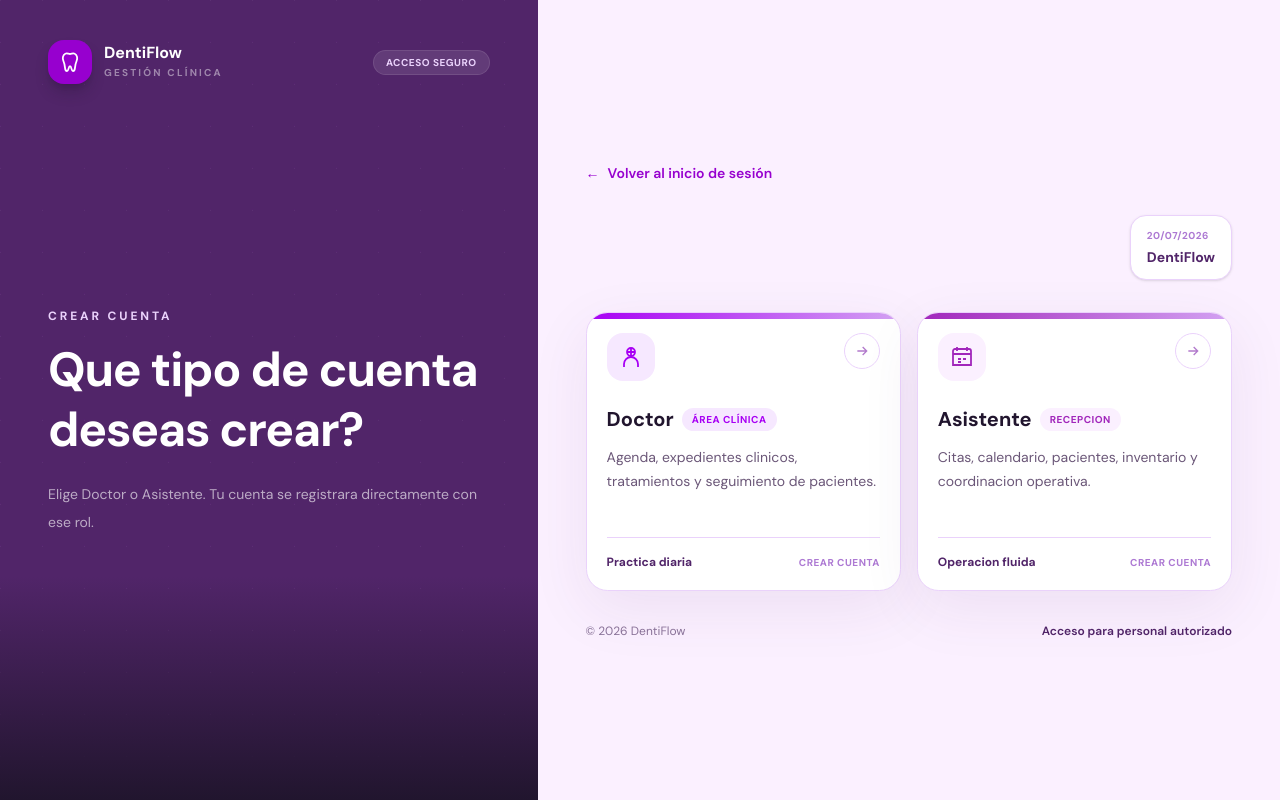
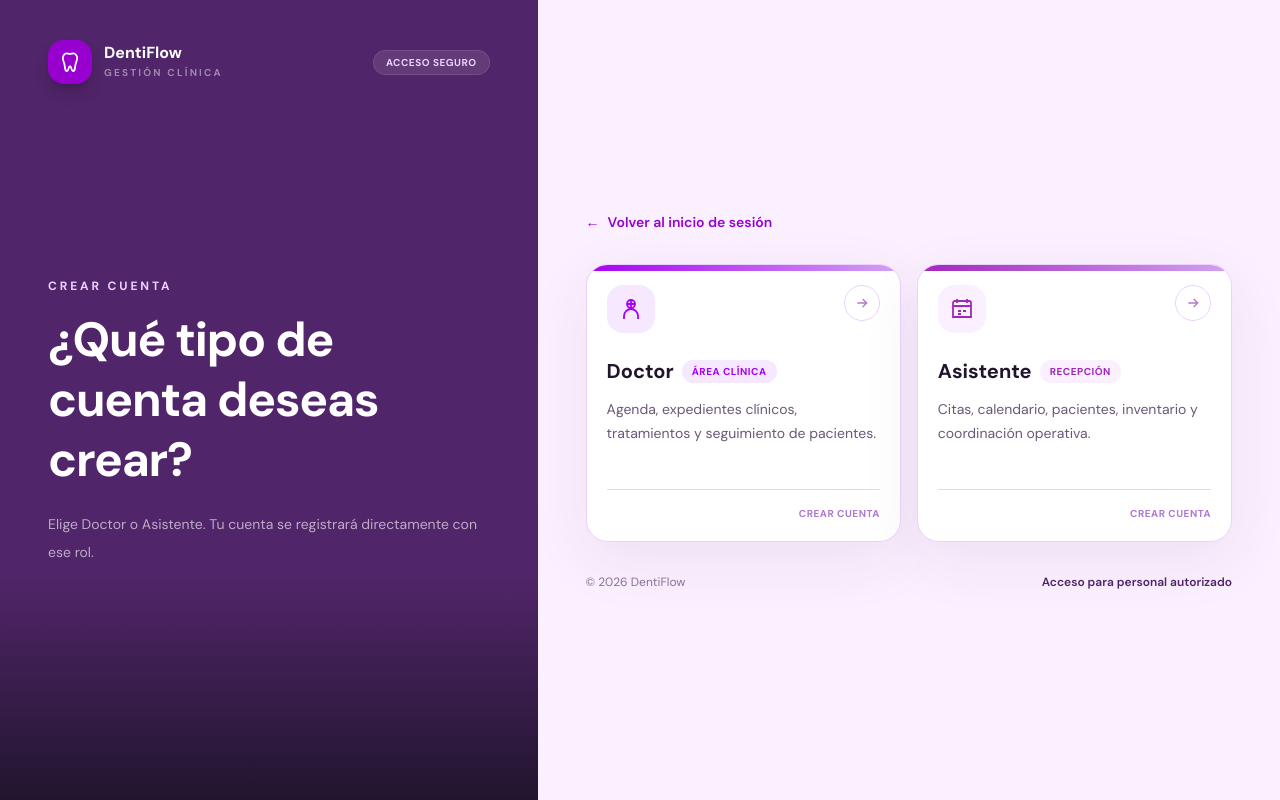
Before and after one commit to Roier333/DentiFlow, a Laravel app: page /register in a window 1280 px wide. Run offline with Laravel 12, Linux system fonts and the light colour scheme; style sheets or scripts are compiled from the project's sources.

Commit message:
Cambios de front pt1

```diff
--- a/resources/views/admin/reports/edit-appointment.blade.php
+++ b/resources/views/admin/reports/edit-appointment.blade.php
@@ -8,7 +8,7 @@
         <div>
             <p class="text-sm font-semibold text-[#9700cf]">Reportes</p>
             <h1 class="mt-1 text-3xl font-bold tracking-tight text-slate-900">Editar cita terminada</h1>
-            <p class="mt-2 max-w-2xl text-sm text-slate-500">Corrige la informacion historica de la cita y sincroniza el reporte generado.</p>
+            <p class="mt-2 max-w-2xl text-sm text-slate-500">Corrige la información histórica de la cita y sincroniza el reporte generado.</p>
         </div>
         <a href="{{ route('admin.reports') }}" class="inline-flex items-center justify-center rounded-xl border border-slate-200 bg-white px-5 py-3 text-sm font-bold text-slate-700 shadow-sm transition hover:bg-slate-50">Volver a reportes</a>
     </section>
@@ -72,7 +72,7 @@
         </div>
 
         <div class="mt-6 rounded-2xl border border-[#ead2fb] bg-[#fbf0ff] p-4 text-sm text-[#512569]">
-            Cita #{{ $appointment->id }} marcada como terminada. Al guardar, el reporte vinculado se actualizara con paciente, tratamiento, fecha y costo del catalogo.
+            Cita #{{ $appointment->id }} marcada como terminada. Al guardar, el reporte vinculado se actualizará con paciente, tratamiento, fecha y costo del catálogo.
         </div>
 
         <div class="mt-7 flex flex-col gap-3 sm:flex-row sm:justify-end">
--- a/resources/views/auth/role-selector.blade.php
+++ b/resources/views/auth/role-selector.blade.php
@@ -16,8 +16,7 @@
             'key' => 'doctor',
             'title' => 'Doctor',
             'label' => 'Área clínica',
-            'description' => 'Agenda, expedientes clinicos, tratamientos y seguimiento de pacientes.',
-            'metric' => 'Practica diaria',
+            'description' => 'Agenda, expedientes clínicos, tratamientos y seguimiento de pacientes.',
             'accent' => '#a800f4',
             'soft' => '#f6e8ff',
             'icon' => 'doctor',
@@ -25,9 +24,8 @@
         [
             'key' => 'asistente',
             'title' => 'Asistente',
-            'label' => 'Recepcion',
-            'description' => 'Citas, calendario, pacientes, inventario y coordinacion operativa.',
-            'metric' => 'Operacion fluida',
+            'label' => 'Recepción',
+            'description' => 'Citas, calendario, pacientes, inventario y coordinación operativa.',
             'accent' => '#a126bb',
             'soft' => '#fbf0ff',
             'icon' => 'calendar',
@@ -57,8 +55,8 @@
             <div class="flex flex-1 flex-col justify-center py-14 lg:py-16">
                 <div class="mx-auto max-w-lg text-left">
                     <p class="text-xs font-bold uppercase tracking-[0.24em] text-[#ead2fb]">Crear cuenta</p>
-                    <h1 class="mt-4 text-4xl font-bold leading-tight tracking-tight sm:text-5xl">Que tipo de cuenta deseas crear?</h1>
-                    <p class="mt-5 max-w-md text-sm leading-7 text-white/62">Elige Doctor o Asistente. Tu cuenta se registrara directamente con ese rol.</p>
+                    <h1 class="mt-4 text-4xl font-bold leading-tight tracking-tight sm:text-5xl">¿Qué tipo de cuenta deseas crear?</h1>
+                    <p class="mt-5 max-w-md text-sm leading-7 text-white/62">Elige Doctor o Asistente. Tu cuenta se registrará directamente con ese rol.</p>
                 </div>
             </div>
 
@@ -77,14 +75,7 @@
             @endif
             @include('partials.flash-success')
 
-            <div class="flex justify-end">
-                <div class="hidden rounded-2xl border border-[#ead2fb] bg-white px-4 py-3 shadow-sm sm:block">
-                    <p class="text-[10px] font-bold uppercase tracking-wider text-[#ad79d3]">{{ now()->format('d/m/Y') }}</p>
-                    <p class="mt-1 text-sm font-bold text-[#512569]">DentiFlow</p>
-                </div>
-            </div>
-
-            <div class="mt-8 grid gap-4 md:grid-cols-2">
+            <div class="grid gap-4 md:grid-cols-2">
                 @foreach($roles as $role)
                     <a href="{{ route('register', ['role' => $role['key']]) }}" class="group relative overflow-hidden rounded-[1.35rem] border border-[#ead2fb] bg-white p-5 shadow-[0_18px_60px_rgba(81,37,105,.08)] transition duration-300 hover:-translate-y-1 hover:border-[#b27acc] hover:shadow-[0_24px_80px_rgba(81,37,105,.16)]">
                         <div class="absolute inset-x-0 top-0 h-1.5" style="background: linear-gradient(90deg, {{ $role['accent'] }}, #d3a2f2);"></div>
@@ -111,8 +102,7 @@
                             <p class="mt-3 min-h-[72px] text-sm leading-6 text-[#6b5778]">{{ $role['description'] }}</p>
                         </div>
 
-                        <div class="mt-5 flex items-center justify-between border-t border-[#ead2fb] pt-4">
-                            <span class="text-xs font-bold text-[#512569]">{{ $role['metric'] }}</span>
+                        <div class="mt-5 flex items-center justify-end border-t border-[#ead2fb] pt-4">
                             <span class="text-[10px] font-bold uppercase tracking-wider text-[#ad79d3]">Crear cuenta</span>
                         </div>
                     </a>
--- a/resources/views/dentists/create.blade.php
+++ b/resources/views/dentists/create.blade.php
@@ -48,7 +48,7 @@
 
             <div class="rounded-3xl border border-[#ead2fb] bg-[#f6e8ff]/50 p-5">
                 <h2 class="text-sm font-bold text-gray-800">Acceso del doctor</h2>
-                <p class="mt-1 text-xs text-gray-500">Estos datos se usaran para iniciar sesion con perfil de doctor.</p>
+                <p class="mt-1 text-xs text-gray-500">Estos datos se usarán para iniciar sesión con perfil de doctor.</p>
                 <div class="mt-5 grid gap-6 md:grid-cols-2">
                     <label class="block">
                         <span class="text-gray-700">Correo de acceso</span>
--- a/resources/views/dentists/edit.blade.php
+++ b/resources/views/dentists/edit.blade.php
@@ -56,7 +56,7 @@
 
             <div class="rounded-3xl border border-[#ead2fb] bg-[#f6e8ff]/50 p-5">
                 <h2 class="text-sm font-bold text-gray-800">{{ $dentista->user ? 'Actualizar contraseña' : 'Crear acceso del doctor' }}</h2>
-                <p class="mt-1 text-xs text-gray-500">{{ $dentista->user ? 'Deja estos campos vacios si no deseas cambiar la contraseña.' : 'Agrega una contraseña para que este doctor pueda iniciar sesion.' }}</p>
+                <p class="mt-1 text-xs text-gray-500">{{ $dentista->user ? 'Deja estos campos vacíos si no deseas cambiar la contraseña.' : 'Agrega una contraseña para que este doctor pueda iniciar sesión.' }}</p>
                 <div class="mt-5 grid gap-6 md:grid-cols-2">
                     <label class="block">
                         <span class="text-gray-700">Contraseña</span>
--- a/resources/views/expedientes/index.blade.php
+++ b/resources/views/expedientes/index.blade.php
@@ -52,7 +52,7 @@
                     type="text"
                     name="search"
                     value="{{ $search }}"
-                    placeholder="Paciente, telefono o correo"
+                    placeholder="Paciente, teléfono o correo"
                     class="mt-2 w-full rounded-lg border border-slate-300 px-4 py-3 text-slate-900 outline-none transition focus:border-[#9700cf] focus:ring-2 focus:ring-[#9700cf]/20">
             </label>
 
--- a/resources/views/layouts/app.blade.php
+++ b/resources/views/layouts/app.blade.php
@@ -232,7 +232,7 @@
                 </details>
                 <form method="POST" action="{{ route('logout') }}" class="ml-1">
                     @csrf
-                    <button type="submit" class="flex h-10 w-10 items-center justify-center rounded-xl border border-slate-200 bg-white text-slate-500 transition hover:bg-slate-50 hover:text-[#9700cf]" aria-label="Cerrar sesion" title="Cerrar sesion">
+                    <button type="submit" class="flex h-10 w-10 items-center justify-center rounded-xl border border-slate-200 bg-white text-slate-500 transition hover:bg-slate-50 hover:text-[#9700cf]" aria-label="Cerrar sesión" title="Cerrar sesión">
                         <svg class="h-5 w-5" viewBox="0 0 24 24" fill="none" stroke="currentColor" stroke-width="1.8"><path d="M10 17l5-5-5-5m5 5H3m11-9h6v18h-6"/></svg>
                     </button>
                 </form>
--- a/resources/views/pacientes/index.blade.php
+++ b/resources/views/pacientes/index.blade.php
@@ -35,7 +35,7 @@
                     type="text"
                     name="search"
                     value="{{ request('search') }}"
-                    placeholder="Nombre, telefono o correo"
+                    placeholder="Nombre, teléfono o correo"
                     class="mt-2 w-full rounded-lg border border-slate-300 px-4 py-3 text-slate-900 outline-none transition focus:border-[#9700cf] focus:ring-2 focus:ring-[#9700cf]/20">
             </label>
 
--- a/resources/views/pacientes/tratamiento.blade.php
+++ b/resources/views/pacientes/tratamiento.blade.php
@@ -6,11 +6,11 @@
 <div class="mx-auto max-w-4xl space-y-6">
     <div class="flex flex-col gap-4 sm:flex-row sm:items-end sm:justify-between">
         <div>
-            <p class="text-sm font-semibold text-[#9700cf]">Catalogo clinico</p>
+            <p class="text-sm font-semibold text-[#9700cf]">Catálogo clínico</p>
             <h1 class="mt-1 text-3xl font-bold tracking-tight">{{ $edit ? 'Editar tratamiento' : 'Nuevo tratamiento' }}</h1>
             <p class="mt-2 text-sm text-slate-500">Define el servicio y el color con el que se vera en el calendario.</p>
         </div>
-        <a href="{{ route('pacientes.tratamientos') }}" class="rounded-xl border border-slate-200 bg-white px-5 py-3 text-sm font-semibold text-slate-600">Volver al catalogo</a>
+        <a href="{{ route('pacientes.tratamientos') }}" class="rounded-xl border border-slate-200 bg-white px-5 py-3 text-sm font-semibold text-slate-600">Volver al catálogo</a>
     </div>
 
     <form method="POST" action="{{ $edit ? route('pacientes.tratamientos.update', $tratamiento['id']) : route('pacientes.tratamientos.store') }}" class="rounded-2xl border border-slate-200 bg-white p-6 shadow-[0_4px_20px_rgba(30,34,60,.04)] sm:p-8">
@@ -46,7 +46,7 @@
             <label class="block text-sm font-semibold text-slate-700 sm:col-span-2">Color en calendario
                 <span class="mt-2 flex items-center gap-3 rounded-xl border border-slate-200 px-4 py-3.5">
                     <input type="color" name="color" value="{{ old('color', $tratamiento['color'] ?? '#9700cf') }}" class="h-10 w-14 cursor-pointer rounded-lg border-0 bg-transparent p-0">
-                    <span class="text-sm font-normal text-slate-500">Las citas con este tratamiento usaran este color en dia, semana y mes.</span>
+                    <span class="text-sm font-normal text-slate-500">Las citas con este tratamiento usarán este color en día, semana y mes.</span>
                 </span>
             </label>
 
--- a/resources/views/reportes/index.blade.php
+++ b/resources/views/reportes/index.blade.php
@@ -181,7 +181,7 @@
             <section class="rounded-lg border border-slate-200 bg-white shadow-sm">
                 <div class="border-b border-slate-200 px-5 py-4">
                     <h2 class="text-lg font-semibold text-slate-900">Ganancias por mes</h2>
-                    <p class="text-sm text-slate-500">Comparativo de los ultimos meses disponibles.</p>
+                    <p class="text-sm text-slate-500">Comparativo de los últimos meses disponibles.</p>
                 </div>
 
                 <div class="space-y-4 p-5">
```
Also changed, not shown: resources/views/admin/settings.blade.php (+4 -4 lines), resources/views/auth/reset-password.blade.php (+8 -8 lines).
